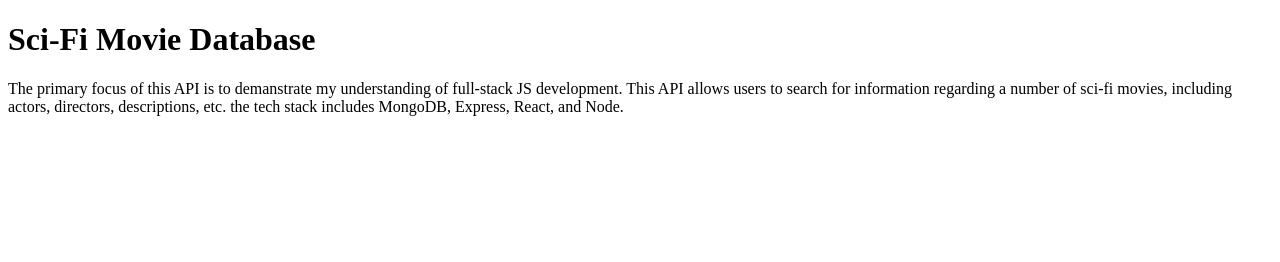
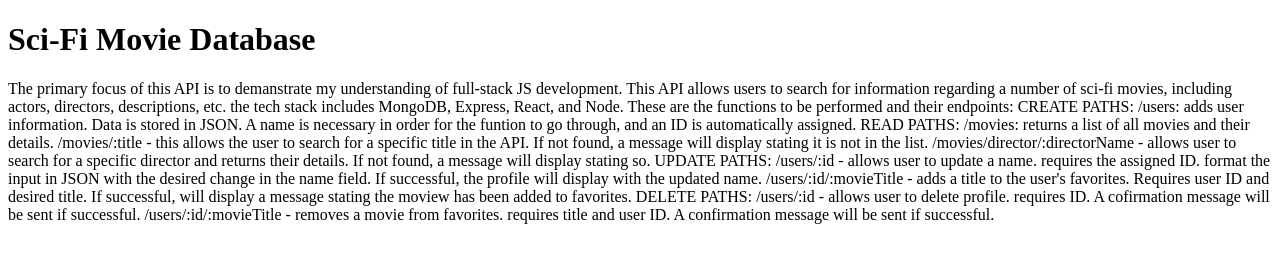
Before and after one commit to traethompson/movie_api, a website: page public/documentation.html in a window 1280 px wide. Drawn offline with Linux system fonts and the light colour scheme.

Commit message:
Update documentation.html
updated documentation

```diff
--- a/public/documentation.html
+++ b/public/documentation.html
@@ -9,7 +9,24 @@
     <h1>Sci-Fi Movie Database</h1>
     <p>The primary focus of this API is to demanstrate my understanding of full-stack JS development. This API allows users to search
         for information regarding a number of sci-fi movies, including actors, directors, descriptions, etc.
-        the tech stack includes MongoDB, Express, React, and Node.
+        the tech stack includes MongoDB, Express, React, and Node. These are the functions to be performed and their endpoints:
+        CREATE PATHS:
+        /users: adds user information. Data is stored in JSON. A name is necessary in order for the funtion to go through, and an ID is automatically assigned.
+
+        READ PATHS:
+        /movies: returns a list of all movies and their details.
+        /movies/:title - this allows the user to search for a specific title in the API. If not found, a message will display stating it is not in the list.
+        /movies/director/:directorName - allows user to search for a specific director and returns their details. If not found, a message will display stating so.
+
+        UPDATE PATHS:
+        /users/:id - allows user to update a name. requires the assigned ID. format the input in JSON with the desired change in the name field. If successful, the profile will display with the updated name.
+        /users/:id/:movieTitle - adds a title to the user's favorites. Requires user ID and desired title. If successful, will display a message stating the moview has been added to favorites.
+
+        DELETE PATHS:
+        /users/:id - allows user to delete profile. requires ID. A cofirmation message will be sent if successful.
+        /users/:id/:movieTitle - removes a movie from favorites. requires title and user ID. A confirmation message will be sent if successful.
+
+
     </p>
   </body>
 
```
